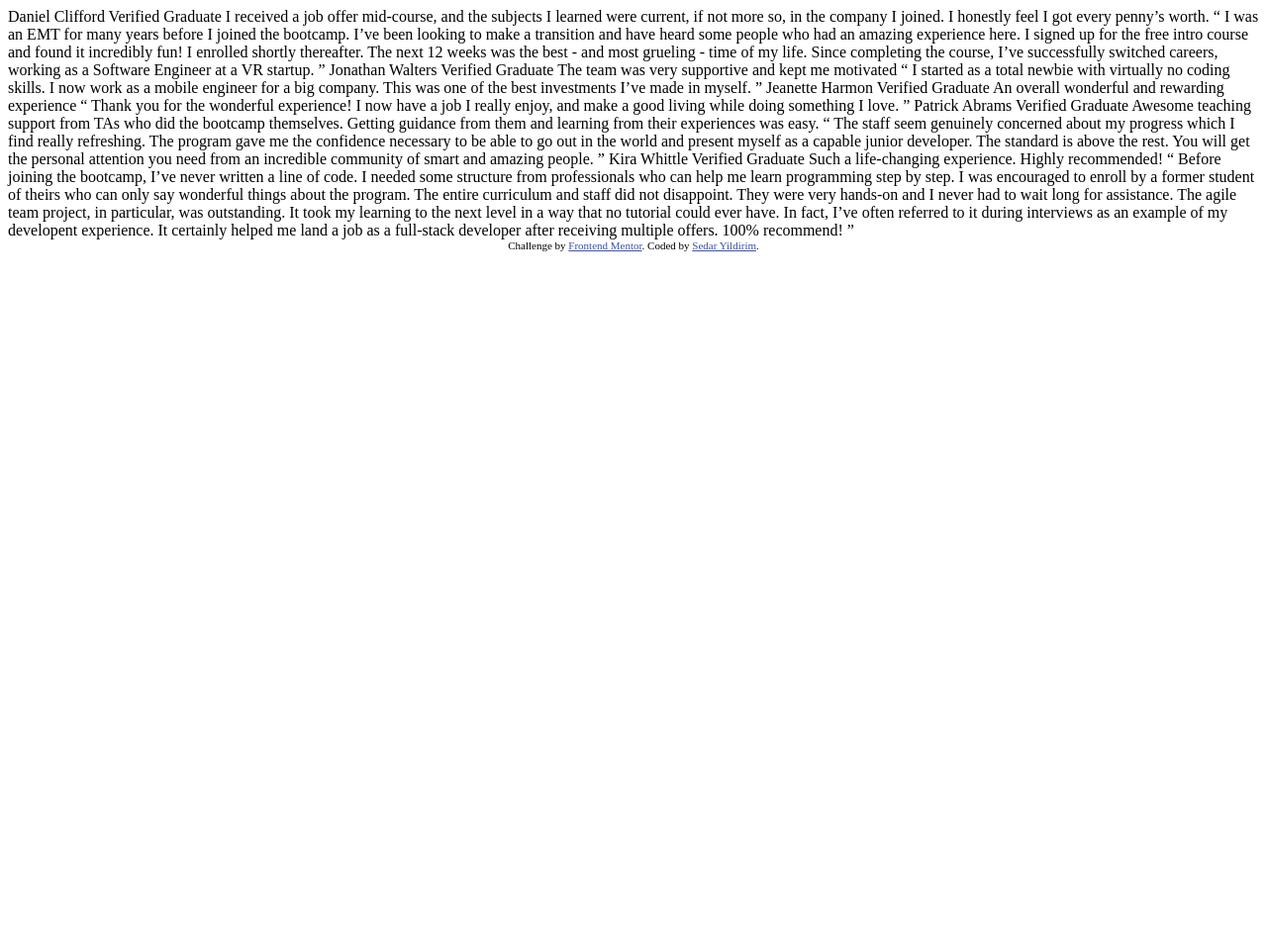
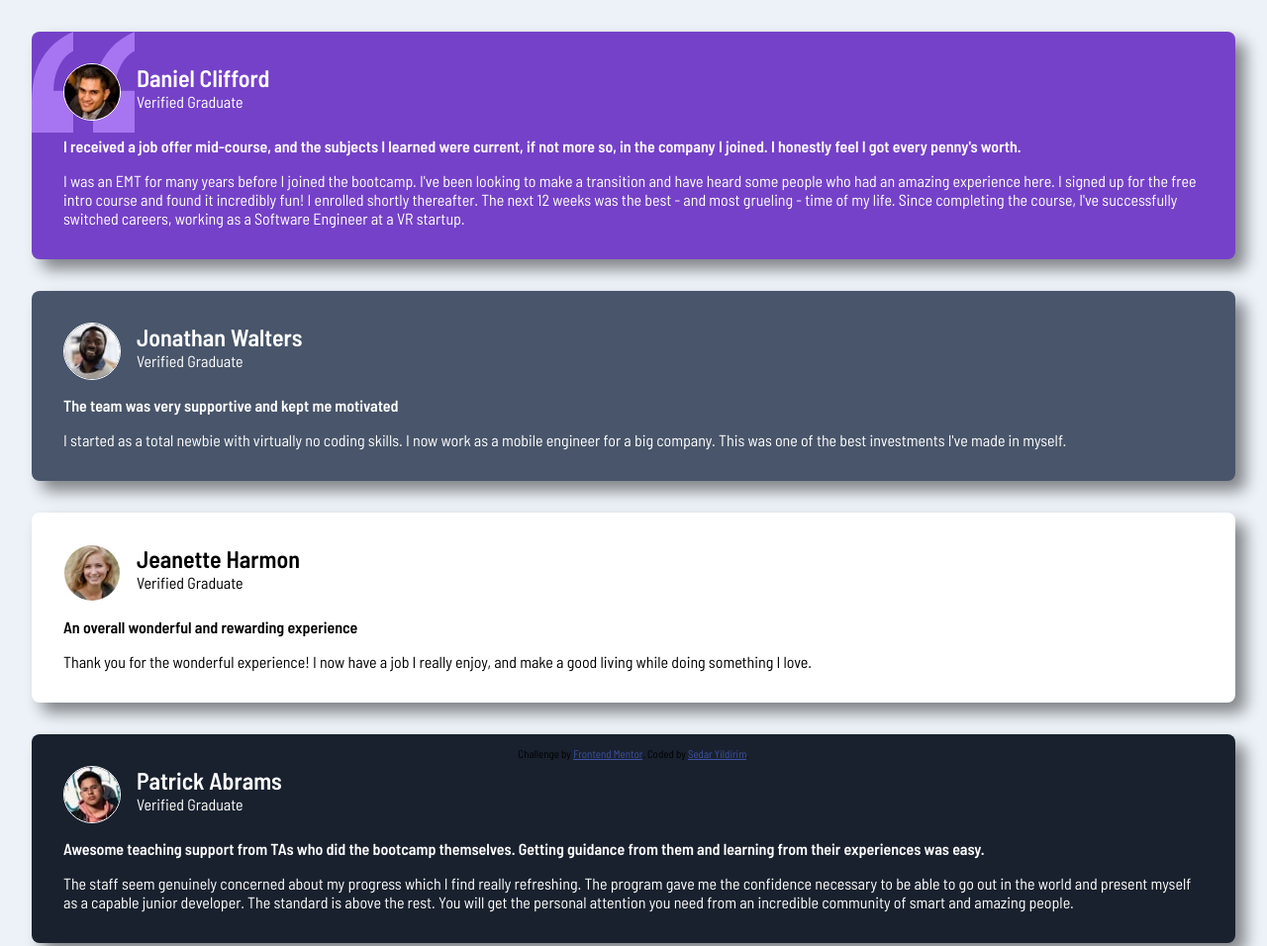
Before and after one commit to sedaryildirim/testimonials-grid-section-main, a plain HTML site: page index.html in a window 1280 px wide. Shown: the top 956 px of the page at 99% size. Before the commit the page ends 800 px from the top, so only its background shows below. Drawn offline with Linux system fonts and the light colour scheme.

Commit message:
html and css first draft

```diff
--- /dev/null
+++ b/assets/css/styles.css
@@ -0,0 +1,107 @@
+/* Google Fonts */
+@import url('https://fonts.googleapis.com/css2?family=Barlow+Semi+Condensed:wght@400;500;600&display=swap');
+
+:root {
+    /* Colors */
+    --violet: hsl(263, 55%, 52%);
+    --dark-blue: hsl(217, 19%, 35%);
+    --dark-black-blue: hsl(219, 29%, 14%);
+    --White: hsl(0, 0%, 100%);
+    --light-gray: hsl(0, 0%, 81%);
+    --light-blue: hsl(210, 46%, 95%);
+
+    /* Typography */
+    --font-size-body: 0.875; /* 16px */
+
+    /* Font weights */
+    --font-weight-regular: 500;
+    --font-weight-bold: 600;
+}
+
+/* Reset */
+* {
+    margin: 0;
+    padding: 0;
+    box-sizing: border-box;
+    font-family: "Barlow Semi Condensed", sans-serif;
+}
+
+/* Body */
+body {
+    display: flex;
+    flex-direction: column;
+    justify-content: center;
+    align-items: center;
+    min-height: 100vh;
+    background-color: var(--light-blue);
+}
+
+/* Container */
+.container {
+    padding: 2rem;
+}
+
+/* Cards */
+.card {
+    margin-bottom: 2rem;
+    padding: 2rem;
+    color: var(--White);
+    border-radius: 0.5rem;
+    box-shadow: 10px 10px 16px 0px rgba(0,0,0,0.46);
+-webkit-box-shadow: 10px 10px 16px 0px rgba(0,0,0,0.46);
+-moz-box-shadow: 10px 10px 16px 0px rgba(0,0,0,0.46);
+}
+
+img {
+    border: 1px solid white;
+    border-radius: 50%;
+}
+
+.card-purple {
+    background-image: url("../images/bg-pattern-quotation.svg");
+    background-repeat: no-repeat;
+    background-color: var(--violet);
+}
+
+.card-gray {
+    background-color: var(--dark-blue);
+}
+
+.card-black {
+    background-color: var(--dark-black-blue);
+}
+
+.card-white {
+    background-color: var(--White);
+    color: black;
+}
+
+header {
+    display: flex;
+    flex-direction: row;
+    padding-bottom: 1rem;
+}
+
+.testimonial {
+    font-weight: var(--font-weight-bold);
+    padding-bottom: 1rem;
+}
+
+.profile-info {
+    padding-left: 1rem;
+}
+
+/* Attribution  */
+.attribution {
+    font-size: 11px;
+    text-align: center;
+    margin-top: 2rem;
+    position: fixed;
+    bottom: 2rem;
+    left: 0;
+    right: 0;
+  }
+
+  .attribution a {
+    color: hsl(228, 45%, 44%);
+  }
--- a/index.html
+++ b/index.html
@@ -2,71 +2,83 @@
 <html lang="en">
 <head>
     <meta charset="UTF-8">
-  <meta name="viewport" content="width=device-width, initial-scale=1.0"> <!-- displays site properly based on user's device -->
-
+    <meta name="viewport" content="width=device-width, initial-scale=1.0">
     <link rel="icon" type="image/png" sizes="32x32" href="./images/favicon-32x32.png">
-
-  <title>Frontend Mentor | [Challenge Name Here]</title>
-
-  <!-- Feel free to remove these styles or customise in your own stylesheet 👍 -->
-  <style>
-    .attribution { font-size: 11px; text-align: center; }
-    .attribution a { color: hsl(228, 45%, 44%); }
-  </style>
+    <link rel="stylesheet" href="./assets/css/styles.css">
+    <title>Frontend Mentor | Testimonial Grid Section</title>
 </head>
 <body>
-  Daniel Clifford
-  Verified Graduate
+    <main class="container">
+        <article class="card card-purple">
+            <header>
+                <img src="./assets/images/image-daniel.jpg" alt="Daniel Clifford" class="profile-img">
+                <div class="profile-info">
+                    <h2 class="name">Daniel Clifford</h2>
+                    <p class="job-title">Verified Graduate</p>
+                </div>
+            </header>
+            <blockquote>
+                <p class="testimonial">I received a job offer mid-course, and the subjects I learned were current, if not more so, in the company I joined. I honestly feel I got every penny's worth.</p>
+                <p class="quote">I was an EMT for many years before I joined the bootcamp. I've been looking to make a transition and have heard some people who had an amazing experience here. I signed up for the free intro course and found it incredibly fun! I enrolled shortly thereafter. The next 12 weeks was the best - and most grueling - time of my life. Since completing the course, I've successfully switched careers, working as a Software Engineer at a VR startup.</p>
+            </blockquote>
+        </article>
 
-  I received a job offer mid-course, and the subjects I learned were current, if not more so,
-  in the company I joined. I honestly feel I got every penny’s worth.
+        <article class="card card-gray">
+            <header>
+                <img src="./assets/images/image-jonathan.jpg" alt="Jonathan Walters" class="profile-img">
+                <div class="profile-info">
+                    <h2 class="name">Jonathan Walters</h2>
+                    <p class="job-title">Verified Graduate</p>
+                </div>
+            </header>
+            <blockquote>
+                <p class="testimonial">The team was very supportive and kept me motivated</p>
+                <p class="quote">I started as a total newbie with virtually no coding skills. I now work as a mobile engineer for a big company. This was one of the best investments I've made in myself.</p>
+            </blockquote>
+        </article>
 
-  “ I was an EMT for many years before I joined the bootcamp. I’ve been looking to make a
-  transition and have heard some people who had an amazing experience here. I signed up
-  for the free intro course and found it incredibly fun! I enrolled shortly thereafter.
-  The next 12 weeks was the best - and most grueling - time of my life. Since completing
-  the course, I’ve successfully switched careers, working as a Software Engineer at a VR startup. ”
+        <article class="card card-white">
+            <header>
+                <img src="./assets/images/image-jeanette.jpg" alt="Jeanette Harmon" class="profile-img">
+                <div class="profile-info">
+                    <h2 class="name">Jeanette Harmon</h2>
+                    <p class="job-title">Verified Graduate</p>
+                </div>
+            </header>
+            <blockquote>
+                <p class="testimonial">An overall wonderful and rewarding experience</p>
+                <p class="quote">Thank you for the wonderful experience! I now have a job I really enjoy, and make a good living while doing something I love.</p>
+            </blockquote>
+        </article>
 
-  Jonathan Walters
-  Verified Graduate
+        <article class="card card-black">
+            <header>
+                <img src="./assets/images/image-patrick.jpg" alt="Patrick Abrams" class="profile-img">
+                <div class="profile-info">
+                    <h2 class="name">Patrick Abrams</h2>
+                    <p class="job-title">Verified Graduate</p>
+                </div>
+            </header>
+            <blockquote>
+                <p class="testimonial">Awesome teaching support from TAs who did the bootcamp themselves. Getting guidance from them and learning from their experiences was easy.</p>
+                <p class="quote">The staff seem genuinely concerned about my progress which I find really refreshing. The program gave me the confidence necessary to be able to go out in the world and present myself as a capable junior developer. The standard is above the rest. You will get the personal attention you need from an incredible community of smart and amazing people.</p>
+            </blockquote>
+        </article>
 
-  The team was very supportive and kept me motivated
-
-  “ I started as a total newbie with virtually no coding skills. I now work as a mobile engineer
-  for a big company. This was one of the best investments I’ve made in myself. ”
-
-  Jeanette Harmon
-  Verified Graduate
-
-  An overall wonderful and rewarding experience
-
-  “ Thank you for the wonderful experience! I now have a job I really enjoy, and make a good living
-  while doing something I love. ”
-
-  Patrick Abrams
-  Verified Graduate
-
-  Awesome teaching support from TAs who did the bootcamp themselves. Getting guidance from them and
-  learning from their experiences was easy.
-
-  “ The staff seem genuinely concerned about my progress which I find really refreshing. The program
-  gave me the confidence necessary to be able to go out in the world and present myself as a capable
-  junior developer. The standard is above the rest. You will get the personal attention you need from
-  an incredible community of smart and amazing people. ”
-
-  Kira Whittle
-  Verified Graduate
-
-  Such a life-changing experience. Highly recommended!
-
-  “ Before joining the bootcamp, I’ve never written a line of code. I needed some structure from
-  professionals who can help me learn programming step by step. I was encouraged to enroll by a former
-  student of theirs who can only say wonderful things about the program. The entire curriculum and staff
-  did not disappoint. They were very hands-on and I never had to wait long for assistance. The agile team
-  project, in particular, was outstanding. It took my learning to the next level in a way that no tutorial
-  could ever have. In fact, I’ve often referred to it during interviews as an example of my developent
-  experience. It certainly helped me land a job as a full-stack developer after receiving multiple offers.
-  100% recommend! ”
+        <article class="card card-white">
+            <header>
+                <img src="./assets/images/image-kira.jpg" alt="Kira Whittle" class="profile-img">
+                <div class="profile-info">
+                    <h2 class="name">Kira Whittle</h2>
+                    <p class="job-title">Verified Graduate</p>
+                </div>
+            </header>
+            <blockquote>
+                <p class="testimonial">Such a life-changing experience. Highly recommended!</p>
+                <p class="quote">Before joining the bootcamp, I've never written a line of code. I needed some structure from professionals who can help me learn programming step by step. I was encouraged to enroll by a former student of theirs who can only say wonderful things about the program. The entire curriculum and staff did not disappoint. They were very hands-on and I never had to wait long for assistance. The agile team project, in particular, was outstanding. It took my learning to the next level in a way that no tutorial could ever have. In fact, I've often referred to it during interviews as an example of my development experience. It certainly helped me land a job as a full-stack developer after receiving multiple offers. 100% recommend!</p>
+            </blockquote>
+        </article>
+    </main>
 
     <footer class="attribution">
         Challenge by <a href="https://www.frontendmentor.io?ref=challenge" target="_blank" rel="noopener">Frontend Mentor</a>.
```
Lines whose indentation alone changed are shown as unchanged.
